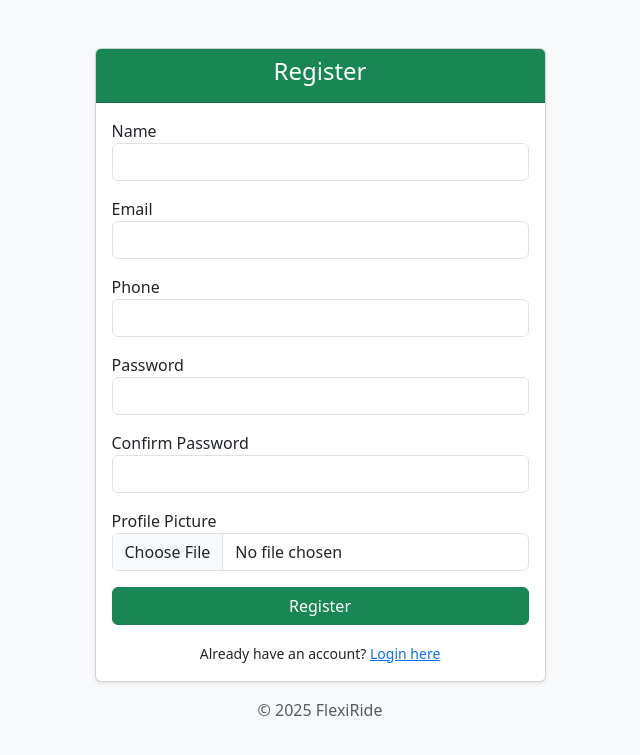
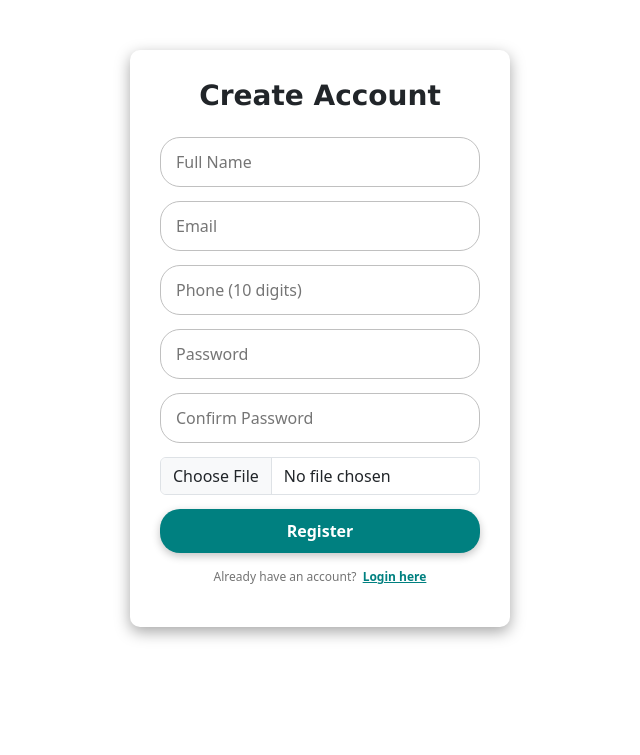
Before and after one commit to Kira-ayush/flexiride, a PHP site: page /user/register.php in a window 1280 px wide. Shown: the top 755 px of the page, without its empty margins (320-960 px from the left). Run offline with PHP 8.4, Linux system fonts and the light colour scheme.

Commit message:
some changes

```diff
--- a/index.php
+++ b/index.php
@@ -28,6 +28,8 @@ session_start();
 </head>
 <body>
   <!-- Navbar Start -->
+  <!-- Navbar Start -->
+   <header>
 <nav class="navbar navbar-expand-lg navbar-dark" id="navbar">
   <div class="container">
     <a class="navbar-brand" href="#"><img src="images/icon.png" alt="FlexiRide Logo" width="45" height="45" class="d-inline-block align-text-top me-2">FLEXIRIDE</a>
@@ -77,6 +79,7 @@ session_start();
     </div>
   </div>
 </nav>
+</header>
 
   <!-- Navbar End -->
   <!-- Home Section-->
--- a/user/register.php
+++ b/user/register.php
@@ -1,6 +1,6 @@
 <?php
 session_start();
-require_once "../db.php"; // DB connection
+require_once "../db.php";
 
 $message = "";
 
@@ -11,15 +11,13 @@ if ($_SERVER["REQUEST_METHOD"] == "POST") {
     $password = trim($_POST["password"]);
     $confirm_password = trim($_POST["confirm_password"]);
 
-    // Profile picture variables
+    // Profile picture setup
     $targetDir = "../uploads/";
     $profilePictureName = "";
 
-    // Check if passwords match
     if ($password !== $confirm_password) {
         $message = "Passwords do not match.";
     } else {
-        // Check if user already exists
         $stmt = $conn->prepare("SELECT * FROM users WHERE email = ? OR phone = ?");
         $stmt->bind_param("ss", $email, $phone);
         $stmt->execute();
@@ -28,7 +26,6 @@ if ($_SERVER["REQUEST_METHOD"] == "POST") {
         if ($stmt->num_rows > 0) {
             $message = "Email or phone already registered.";
         } else {
-            // Handle profile picture upload
             if (!empty($_FILES["profile_picture"]["name"])) {
                 $filename = basename($_FILES["profile_picture"]["name"]);
                 $profilePictureName = time() . "_" . $filename;
@@ -36,11 +33,9 @@ if ($_SERVER["REQUEST_METHOD"] == "POST") {
                 move_uploaded_file($_FILES["profile_picture"]["tmp_name"], $targetFile);
             }
 
-            // Insert user
             $hashed_password = password_hash($password, PASSWORD_DEFAULT);
-            $insert = $conn->prepare("INSERT INTO users (name, email, phone, password) VALUES (?, ?, ?, ?)");
-            $insert->bind_param("ssss", $name, $email, $phone, $hashed_password);
-
+            $insert = $conn->prepare("INSERT INTO users (name, email, phone, password, profile_picture) VALUES (?, ?, ?, ?, ?)");
+            $insert->bind_param("sssss", $name, $email, $phone, $hashed_password, $profilePictureName);
 
             if ($insert->execute()) {
                 $_SESSION['user_id'] = $insert->insert_id;
@@ -54,60 +49,103 @@ if ($_SERVER["REQUEST_METHOD"] == "POST") {
     }
 }
 ?>
+<!DOCTYPE html>
+<html lang="en">
+<head>
+  <meta charset="UTF-8">
+  <title>Register | FlexiRide</title>
+  <meta name="viewport" content="width=device-width, initial-scale=1">
+  <link href="https://cdn.jsdelivr.net/npm/bootstrap@5.3.6/dist/css/bootstrap.min.css" rel="stylesheet">
+  <style>
+    .form-container {
+      width: 380px;
+      background-color: #fff;
+      box-shadow: rgba(0, 0, 0, 0.35) 0px 5px 15px;
+      border-radius: 10px;
+      box-sizing: border-box;
+      padding: 25px 30px;
+      margin: 50px auto;
+    }
 
-<!DOCTYPE html>
-<html>
-<head>
-    <title>User Registration | FlexiRide</title>
-    <link rel="stylesheet" href="https://cdn.jsdelivr.net/npm/bootstrap@5.3.6/dist/css/bootstrap.min.css">
+    .title {
+      text-align: center;
+      font-family: "Lucida Sans", Geneva, Verdana, sans-serif;
+      margin-bottom: 20px;
+      font-size: 28px;
+      font-weight: 800;
+    }
+
+    .form {
+      display: flex;
+      flex-direction: column;
+      gap: 14px;
+      margin-bottom: 15px;
+    }
+
+    .input {
+      border-radius: 20px;
+      border: 1px solid #c0c0c0;
+      padding: 12px 15px;
+    }
+
+    .form-btn {
+      padding: 10px 15px;
+      border-radius: 20px;
+      border: none;
+      background: teal;
+      color: white;
+      font-weight: bold;
+      cursor: pointer;
+      box-shadow: rgba(0, 0, 0, 0.24) 0px 3px 8px;
+    }
+
+    .form-btn:active {
+      box-shadow: none;
+    }
+
+    .link-label {
+      font-size: 12px;
+      text-align: center;
+      color: #747474;
+    }
+
+    .link-label a {
+      color: teal;
+      text-decoration: underline;
+      font-weight: bold;
+      margin-left: 3px;
+    }
+
+    .alert {
+      margin-bottom: 15px;
+    }
+  </style>
 </head>
-<body class="bg-light">
-<div class="container mt-5">
-    <div class="row justify-content-center">
-        <div class="col-md-5">
-            <div class="card shadow-sm">
-                <div class="card-header bg-success text-white text-center">
-                    <h4>Register</h4>
-                </div>
-                <div class="card-body">
-                    <?php if ($message): ?>
-                        <div class="alert alert-danger"><?= $message ?></div>
-                    <?php endif; ?>
-                    <form method="POST" enctype="multipart/form-data">
-                        <div class="mb-3">
-                            <label>Name</label>
-                            <input type="text" name="name" class="form-control" required>
-                         </div>
-                         <div class="mb-3">
-                            <label>Email</label>
-                            <input type="email" name="email" class="form-control" required>
-                        </div>
-                        <div class="mb-3">
-                            <label>Phone</label>
-                            <input type="text" name="phone" class="form-control" required pattern="[0-9]{10}">
-                        </div>
-                        <div class="mb-3">
-                            <label>Password</label>
-                            <input type="password" name="password" class="form-control" required>
-                        </div>
-                        <div class="mb-3">
-                            <label>Confirm Password</label>
-                            <input type="password" name="confirm_password" class="form-control" required>
-                        </div>
-                        <div class="mb-3">
-                            <label>Profile Picture</label>
-                            <input type="file" name="profile_picture" class="form-control" accept="image/*">
-                        </div>
-                        <button type="submit" class="btn btn-success w-100">Register</button>
-                        <div class="mt-3 text-center">
-                            <small>Already have an account? <a href="login.php">Login here</a></small>
-                        </div>
-                    </form>
-                </div>
-            </div>
-            <p class="text-center text-muted mt-3">&copy; 2025 FlexiRide</p>
-        </div>
-    </div>
+<body>
+
+<div class="form-container">
+  <p class="title">Create Account</p>
+
+  <?php if ($message): ?>
+    <div class="alert alert-danger"><?= htmlspecialchars($message) ?></div>
+  <?php endif; ?>
+
+  <form class="form" method="POST" enctype="multipart/form-data">
+    <input type="text" name="name" class="input" placeholder="Full Name" required>
+    <input type="email" name="email" class="input" placeholder="Email" required>
+    <input type="text" name="phone" class="input" placeholder="Phone (10 digits)" pattern="[0-9]{10}" required>
+    <input type="password" name="password" class="input" placeholder="Password" required>
+    <input type="password" name="confirm_password" class="input" placeholder="Confirm Password" required>
+    <input type="file" name="profile_picture" class="form-control" accept="image/*">
+
+    <button type="submit" class="form-btn">Register</button>
+  </form>
+
+  <p class="link-label">
+    Already have an account?
+    <a href="login.php">Login here</a>
+  </p>
 </div>
+
 </body>
 </html>
```
Also changed, not shown: user/login.php (+88 -26 lines), uploads/1752137203_anita.jpg (added).
